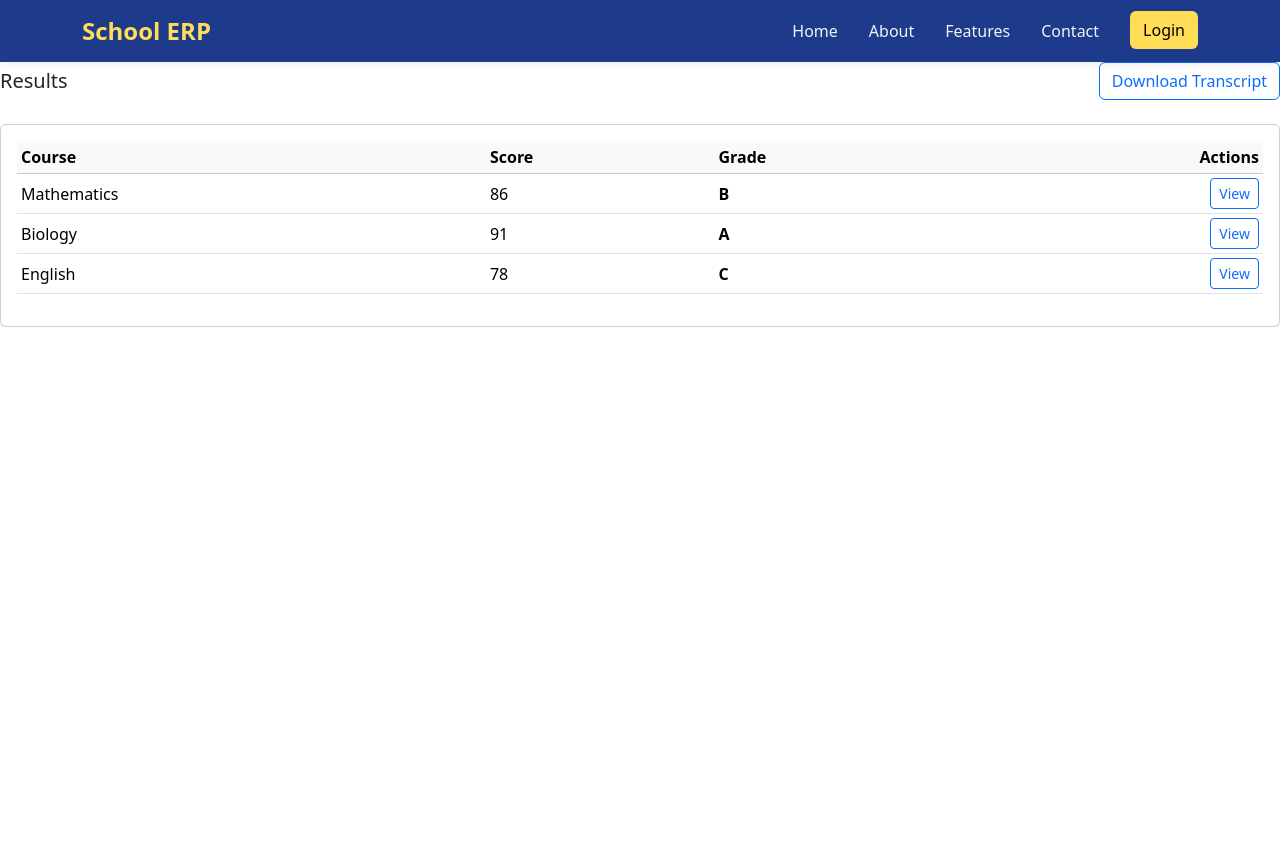
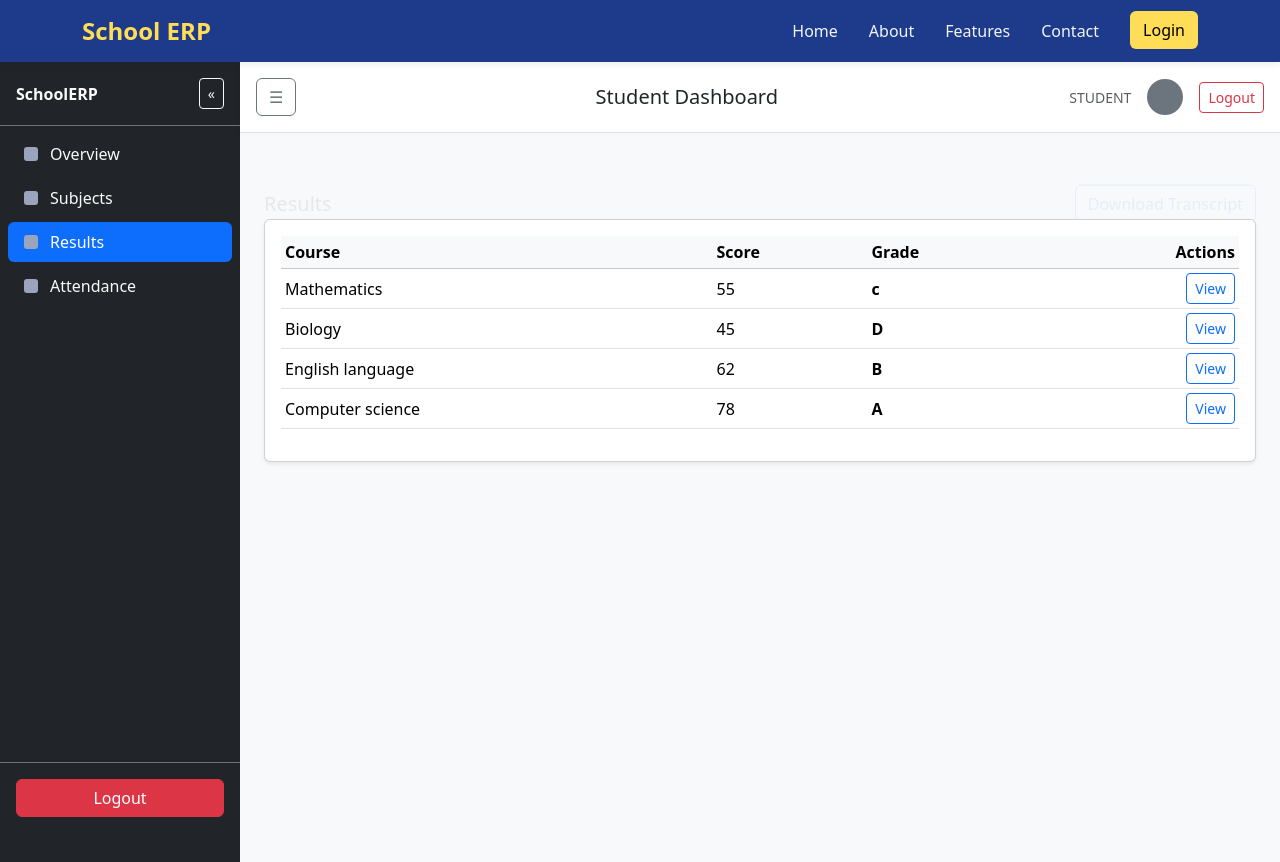
Before and after one commit to Enyim-Chinonso/Next-school-ERP-Project, a Next.js app: page /dashboard/student/results in a window 1280 px wide. Before the commit the page ends 800 px from the top, so only its background shows below. Built offline with nearby package versions, Linux system fonts and the light colour scheme.

Commit message:
I made a few corrections

```diff
--- /dev/null
+++ b/app/dashboard/student/layout.jsx
@@ -0,0 +1,11 @@
+"use client";
+import React from "react";
+import DashboardLayout from "@/components/DashboardLayout";
+
+export default function StudentLayout({ children }) {
+  return (
+    <DashboardLayout role="student" pageTitle="Student Dashboard">
+      {children}
+    </DashboardLayout>
+  );
+}
--- a/app/dashboard/student/results/page.jsx
+++ b/app/dashboard/student/results/page.jsx
@@ -7,9 +7,10 @@ export default function StudentResultsPage() {
   useGsapAnimations();
 
   const results = [
-    { course: "Mathematics", score: 86, grade: "B" },
-    { course: "Biology", score: 91, grade: "A" },
-    { course: "English", score: 78, grade: "C" },
+    { course: "Mathematics", score: 55, grade: "c" },
+    { course: "Biology", score: 45, grade: "D" },
+    { course: "English language", score: 62, grade: "B" },
+    { course: "Computer science", score: 78, grade: "A" },
   ];
 
   return (
```
Also changed, not shown: app/dashboard/student/layou.jsx (deleted, +0 -28 lines), app/dashboard/student/page.jsx (+0 -75 lines), app/dashboard/student/subjects/page.jsx (+4 -3 lines).
